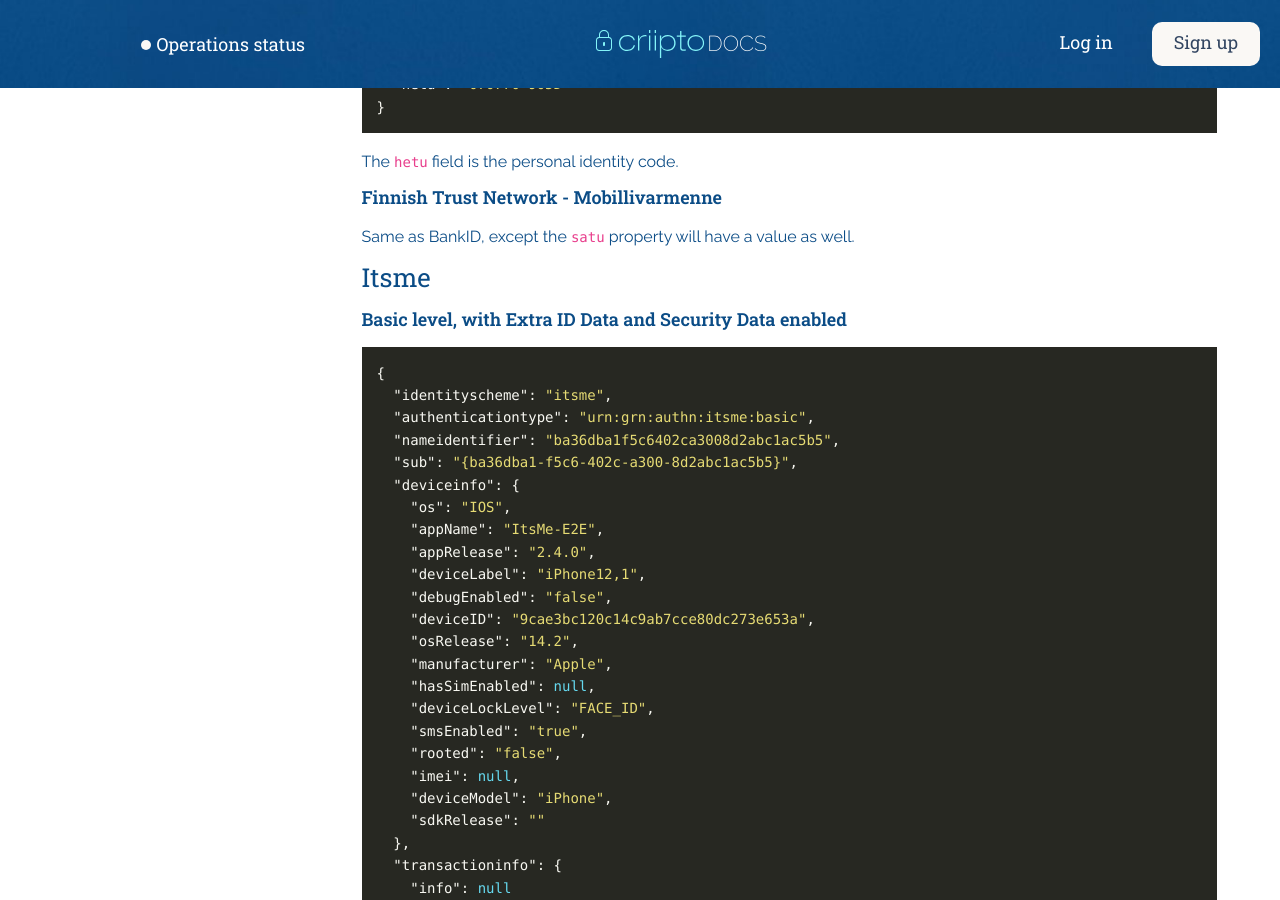
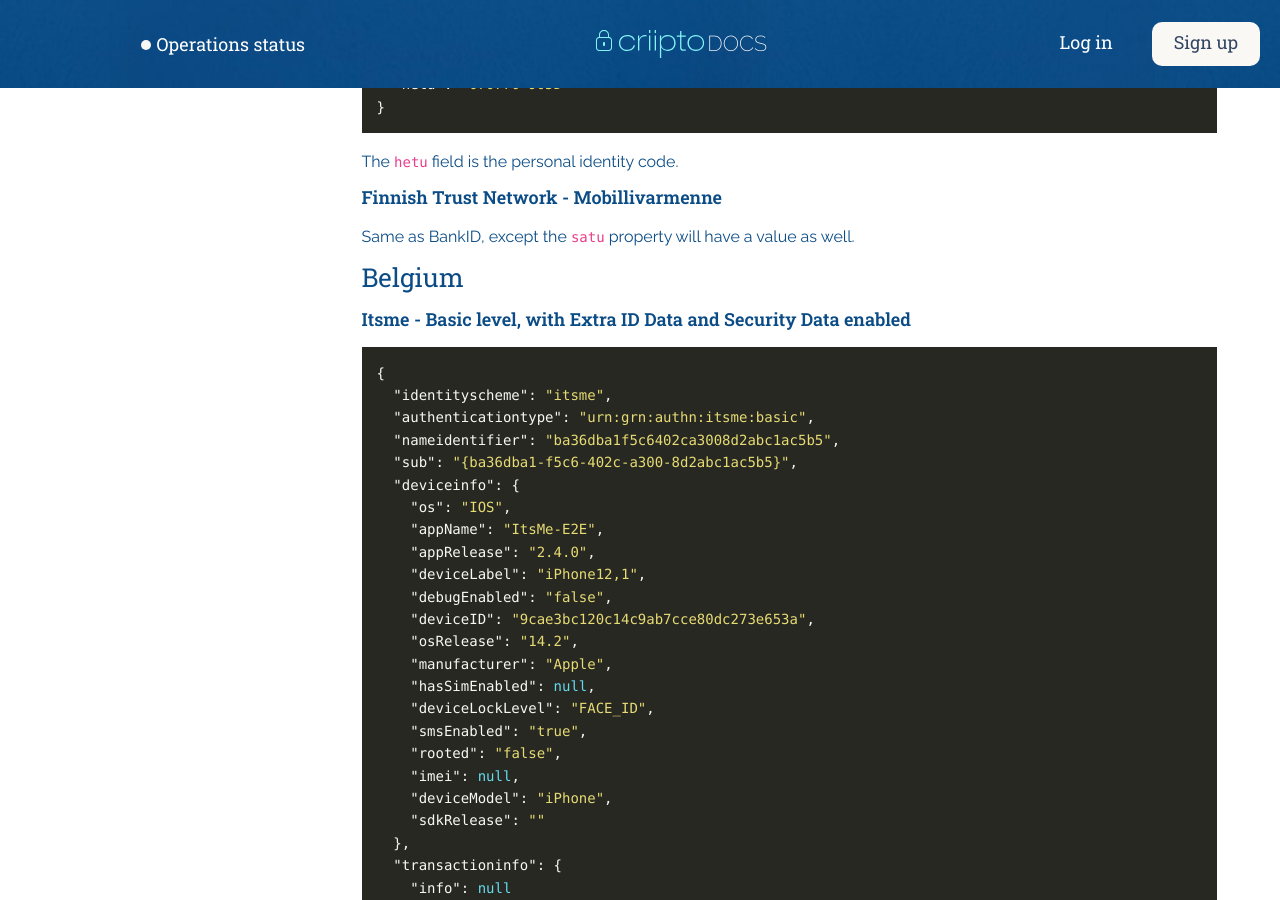
Before and after one commit to criipto/docs-old, a Jekyll site: the page built from getting-started/token-contents.md, in a window 1280 px wide and 900 px high, scrolled down 4298 px. Built offline with Jekyll 4.4.1, drawn with Linux system fonts in a browser that asks for light colours; some web fonts are replaced.

````diff
--- a/getting-started/token-contents.md
+++ b/getting-started/token-contents.md
@@ -182,8 +182,8 @@ The `hetu` field is the personal identity code.
 ### Finnish Trust Network - Mobillivarmenne
 Same as BankID, except the `satu` property will have a value as well.
 
-## Itsme
-### Basic level, with Extra ID Data and Security Data enabled
+## Belgium
+### Itsme - Basic level, with Extra ID Data and Security Data enabled
 ```json
 {
   "identityscheme": "itsme",
````
